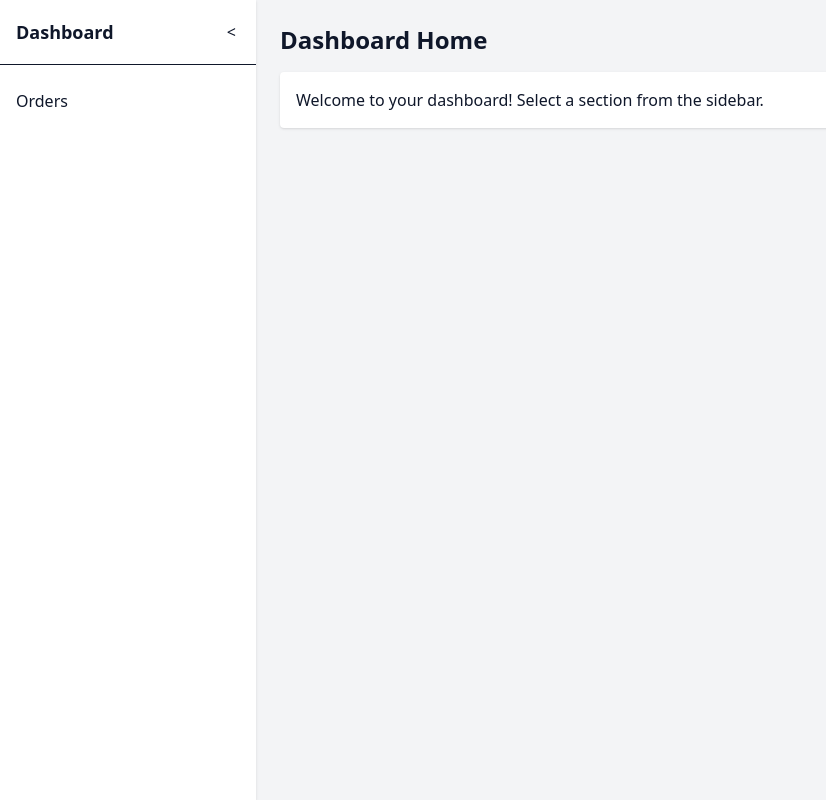
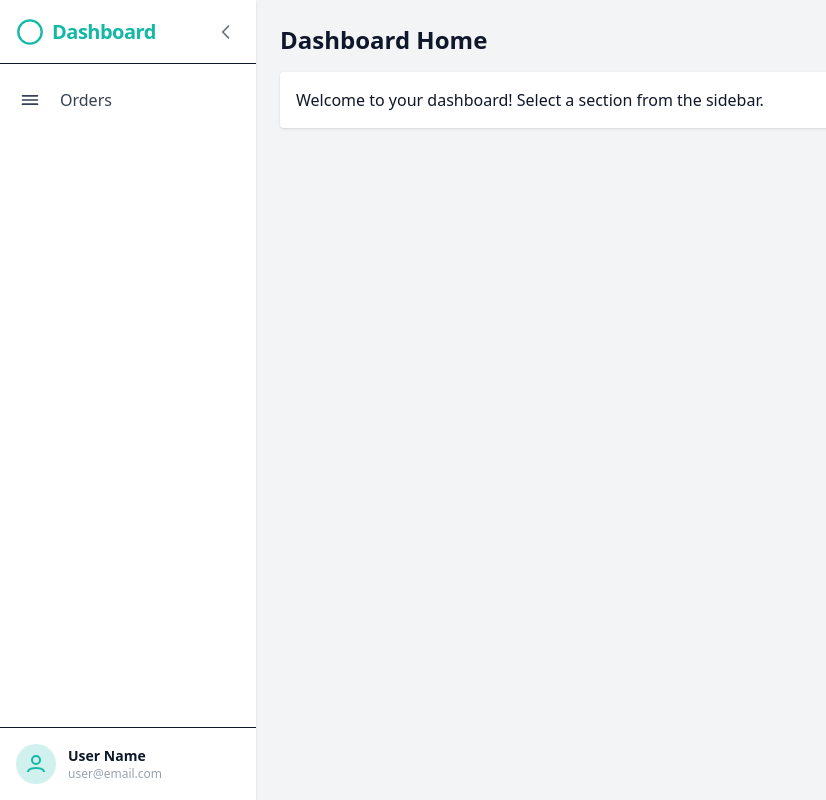
Before and after one commit to ehtishamali042/ecomwithusama, a React (Vite) app in the folder ecom-frontend/: page /dashboard in a window 1280 px wide. Shown: the whole page, without its empty margins (0-826 px from the left). Built offline with nearby package versions, Linux system fonts and the light colour scheme.

Commit message:
fixes ui

```diff
--- a/ecom-frontend/src/layout/DashboardLayout.tsx
+++ b/ecom-frontend/src/layout/DashboardLayout.tsx
@@ -3,8 +3,26 @@ import { useState } from "react";
 import { Outlet, Link, useLocation } from "react-router-dom";
 
 const menuItems = [
-  { label: "Orders", path: "/dashboard/orders" },
-  // Future: Add more sections here
+  {
+    label: "Orders",
+    path: "/dashboard/orders",
+    icon: (
+      <svg
+        className="w-5 h-5 mr-3"
+        fill="none"
+        stroke="currentColor"
+        strokeWidth="2"
+        viewBox="0 0 24 24"
+      >
+        <path
+          strokeLinecap="round"
+          strokeLinejoin="round"
+          d="M3 7h18M3 12h18M3 17h18"
+        />
+      </svg>
+    ),
+  },
+  // Add more sections here as needed
 ];
 
 type DashboardLayoutProps = {
@@ -19,30 +37,90 @@ export default function DashboardLayout({ children }: DashboardLayoutProps) {
     <div className="flex h-screen bg-gray-100">
       {/* Sidebar */}
       <aside
-        className={`transition-all duration-200 bg-white shadow h-full ${sidebarOpen ? "w-64" : "w-16"}`}
+        className={`transition-all duration-200 bg-white shadow h-full flex flex-col ${sidebarOpen ? "w-64" : "w-20"}`}
       >
-        <div className="flex items-center justify-between p-4 border-b">
-          <span className="font-bold text-lg">
-            {sidebarOpen ? "Dashboard" : "D"}
+        {/* Logo/Header */}
+        <div className="flex items-center justify-between p-4 border-b h-16">
+          <span className="font-extrabold text-xl tracking-tight text-primary flex items-center">
+            <svg
+              className="w-7 h-7 mr-2 text-primary"
+              fill="none"
+              stroke="currentColor"
+              strokeWidth="2"
+              viewBox="0 0 24 24"
+            >
+              <circle cx="12" cy="12" r="10" />
+            </svg>
+            {sidebarOpen && <span>Dashboard</span>}
           </span>
           <button
             onClick={() => setSidebarOpen((v) => !v)}
-            className="ml-2 p-1 rounded hover:bg-gray-200"
+            className="ml-2 p-1 rounded hover:bg-gray-100 text-gray-500"
+            aria-label="Toggle sidebar"
           >
-            {sidebarOpen ? "<" : ">"}
+            <svg
+              className="w-5 h-5"
+              fill="none"
+              stroke="currentColor"
+              strokeWidth="2"
+              viewBox="0 0 24 24"
+            >
+              {sidebarOpen ? (
+                <path
+                  strokeLinecap="round"
+                  strokeLinejoin="round"
+                  d="M15 19l-7-7 7-7"
+                />
+              ) : (
+                <path
+                  strokeLinecap="round"
+                  strokeLinejoin="round"
+                  d="M9 5l7 7-7 7"
+                />
+              )}
+            </svg>
           </button>
         </div>
-        <nav className="mt-4">
-          {menuItems.map((item) => (
-            <Link
-              key={item.path}
-              to={item.path}
-              className={`block px-4 py-2 rounded transition-colors mb-1 ${location.pathname.startsWith(item.path) ? "bg-blue-100 text-blue-700" : "hover:bg-gray-100"}`}
+        {/* Navigation */}
+        <nav className="flex-1 mt-4 px-2 space-y-1">
+          {menuItems.map((item) => {
+            const active = location.pathname.startsWith(item.path);
+            return (
+              <Link
+                key={item.path}
+                to={item.path}
+                className={`flex items-center gap-2 px-3 py-2 rounded-lg font-medium transition-colors mb-1
+                  ${active ? "bg-primary/10 text-primary" : "text-gray-700 hover:bg-gray-100 hover:text-primary"}
+                  ${!sidebarOpen ? "justify-center" : ""}
+                `}
+              >
+                {item.icon}
+                {sidebarOpen && item.label}
+              </Link>
+            );
+          })}
+        </nav>
+        {/* User Profile (bottom) */}
+        <div className="mt-auto p-4 border-t flex items-center gap-3">
+          <div className="w-10 h-10 rounded-full bg-primary/20 flex items-center justify-center text-primary font-bold">
+            <svg
+              className="w-6 h-6"
+              fill="none"
+              stroke="currentColor"
+              strokeWidth="2"
+              viewBox="0 0 24 24"
             >
-              {sidebarOpen ? item.label : item.label[0]}
-            </Link>
-          ))}
-        </nav>
+              <circle cx="12" cy="8" r="4" />
+              <path d="M4 20c0-4 8-4 8-4s8 0 8 4" />
+            </svg>
+          </div>
+          {sidebarOpen && (
+            <div>
+              <div className="font-semibold text-sm">User Name</div>
+              <div className="text-xs text-gray-400">user@email.com</div>
+            </div>
+          )}
+        </div>
       </aside>
       {/* Main Content */}
       <main className="flex-1 p-6 overflow-auto">{children ?? <Outlet />}</main>
```
